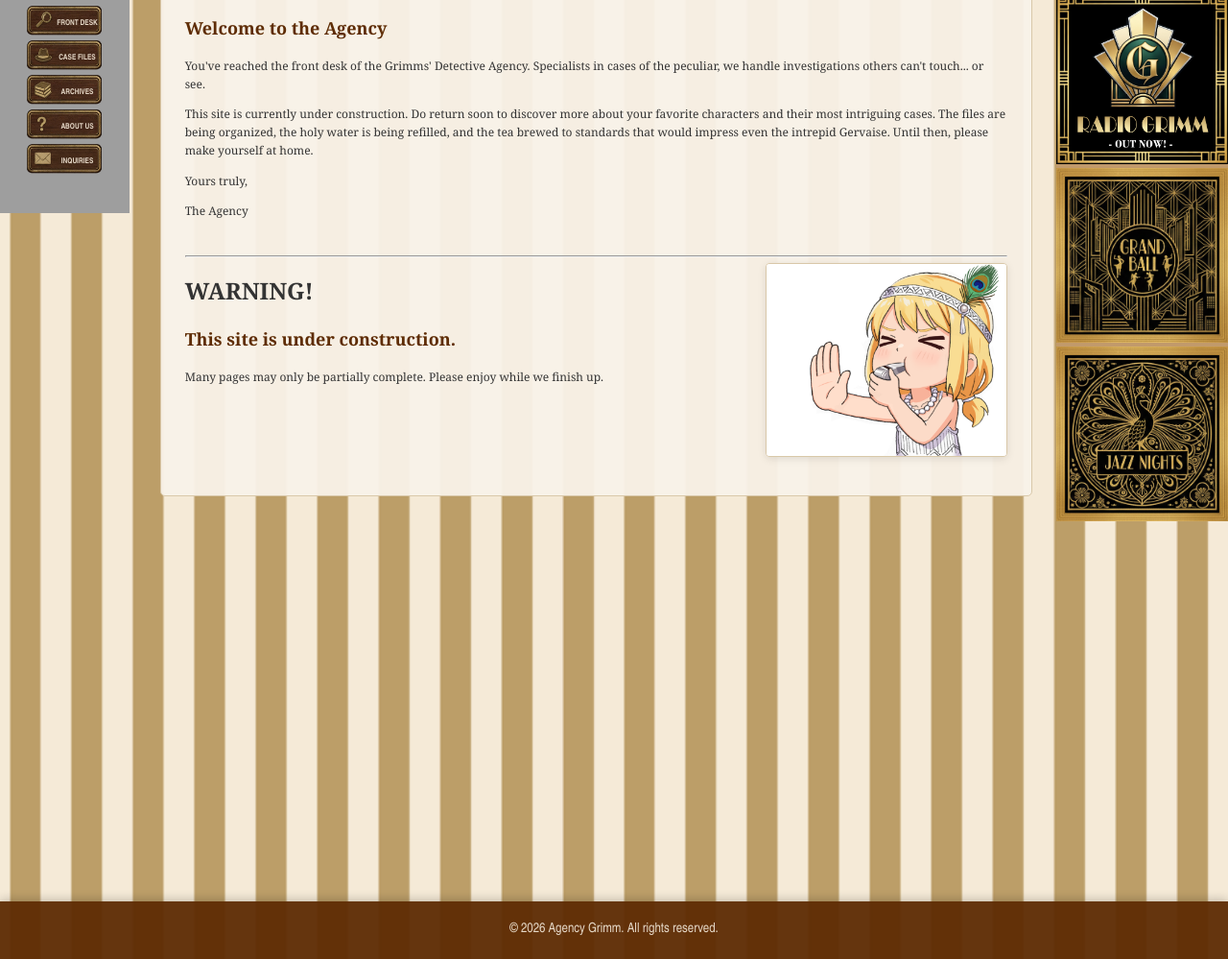
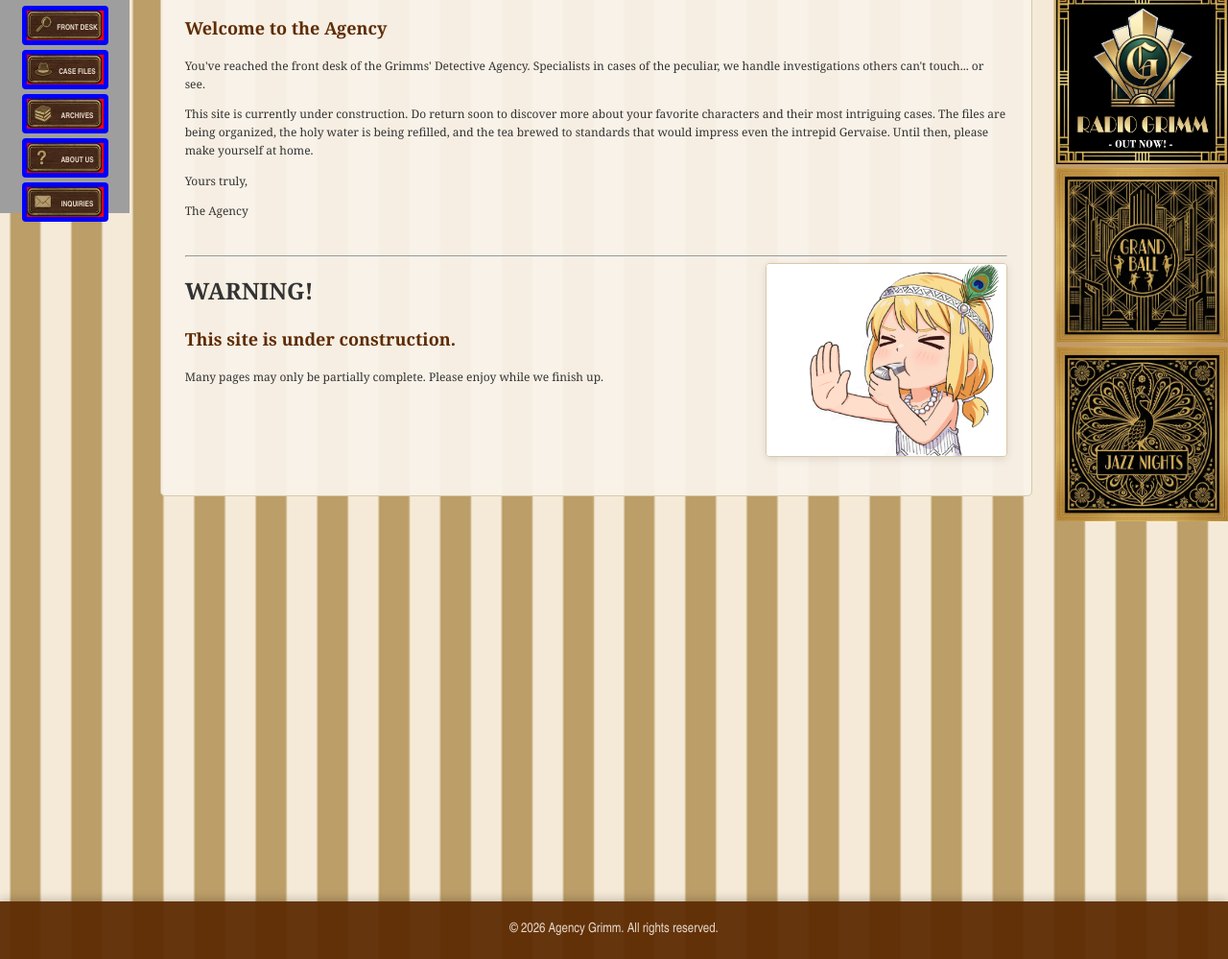
Before and after one commit to johnhopes-collab/grimmsdetectiveagency, a Jekyll site: the page built from index.html, in a window 1280 px wide. Shown: the part 692-1691 px from the top of the page at 96% size. Built offline with Jekyll 4.4.1, drawn with Linux system fonts in a browser that asks for light colours; grey boxes are pictures that could not be loaded.

Commit message:
Update style.scss

```diff
--- a/assets/css/style.scss
+++ b/assets/css/style.scss
@@ -124,6 +124,8 @@ body {
     text-decoration: none;
     transition: transform 0.2s;
     position: relative; /* For text positioning */
+    background-color: red !important; /* This should make buttons red */
+    border: 5px solid blue !important; /* This should add a thick blue border */
 }
 
 
```
